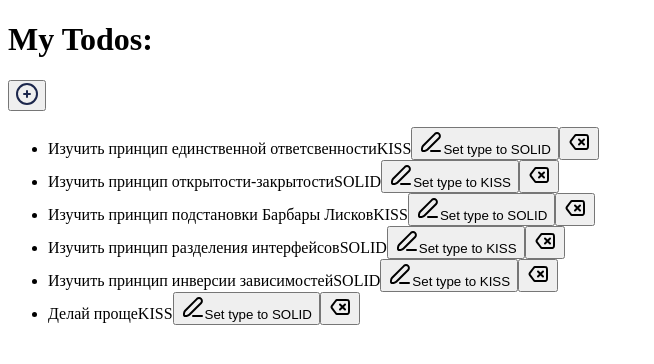
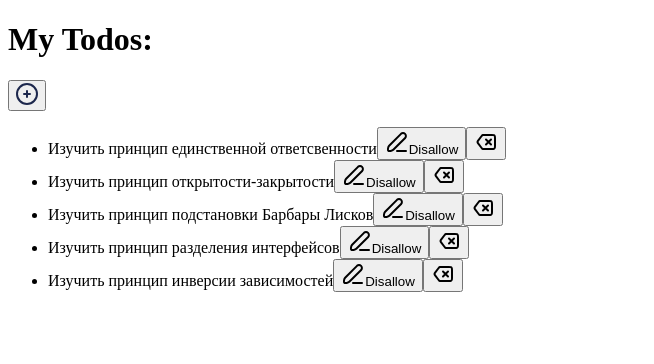
Before and after one commit to koshelnikov/otus-reactjs-solid-mvc, a React app: page / in a window 1280 px wide. Shown: the top 364 px of the page, without its empty margins (0-654 px from the left). Built offline with nearby package versions, Linux system fonts and the light colour scheme; data requests are answered from the project's data file.

Commit message:
update logic

```diff
--- a/db.json
+++ b/db.json
@@ -2,33 +2,28 @@
   "todos": [
     {
       "id": "1",
-      "type": "kiss",
+      "edit": "allow",
       "title": "Изучить принцип единственной ответсвенности"
     },
     {
       "id": "2",
-      "type": "solid",
+      "edit": "allow",
       "title": "Изучить принцип открытости-закрытости"
     },
     {
       "id": "3",
-      "type": "kiss",
+      "edit": "allow",
       "title": "Изучить принцип подстановки Барбары Лисков"
     },
     {
       "id": "4",
-      "type": "solid",
+      "edit": "allow",
       "title": "Изучить принцип разделения интерфейсов"
     },
     {
       "id": "5",
-      "type": "solid",
+      "edit": "allow",
       "title": "Изучить принцип инверсии зависимостей"
-    },
-    {
-      "id": "6",
-      "type": "kiss",
-      "title": "Делай проще"
     }
   ]
 }
--- a/src/components/TodoList.tsx
+++ b/src/components/TodoList.tsx
@@ -14,7 +14,7 @@ export const TodoList = () => {
             <h1>My Todos:</h1>
             <button onClick={() => {
                 axios.post(`http://localhost:3000/todos/`, {
-                    type: 'solid',
+                    edit: 'allow',
                     title: "New Todo Item"
                 })
                     .then(() => {
@@ -31,11 +31,10 @@ export const TodoList = () => {
                 {todos.map(todo => (
                     <li key={todo.id}>
                         <span>{todo.title}</span>
-                        {todo.type === 'solid' && (
+                        {todo.edit === 'allow' && (
                             <>
-                                <span>SOLID</span>
                                 <button onClick={() => {
-                                    axios.patch(`http://localhost:3000/todos/${todo.id}`, {type: 'kiss'})
+                                    axios.patch(`http://localhost:3000/todos/${todo.id}`, {edit: 'disallow'})
                                         .then(() => {
                                             axios.get('http://localhost:3000/todos')
                                                 .then(({data}) => setTodos(data));
@@ -45,29 +44,7 @@ export const TodoList = () => {
                                         <path d="M20.1497 7.93997L8.27971 19.81C7.21971 20.88 4.04971 21.3699 3.27971 20.6599C2.50971 19.9499 3.06969 16.78 4.12969 15.71L15.9997 3.84C16.5478 3.31801 17.2783 3.03097 18.0351 3.04019C18.7919 3.04942 19.5151 3.35418 20.0503 3.88938C20.5855 4.42457 20.8903 5.14781 20.8995 5.90463C20.9088 6.66146 20.6217 7.39189 20.0997 7.93997H20.1497Z" stroke="black" stroke-width="2" stroke-linecap="round" stroke-linejoin="round"/>
                                         <path d="M21 21H12" stroke="black" stroke-width="2" stroke-linecap="round" stroke-linejoin="round"/>
                                     </svg>
-                                    <span>Set type to KISS</span></button>
-                            </>
-                        )}
-
-                        {todo.type === 'kiss' && (
-                            <>
-                                <span>KISS</span>
-                                <button onClick={() => {
-                                    axios.patch(`http://localhost:3000/todos/${todo.id}`, {type: 'solid'})
-                                        .then(() => {
-                                            axios.get('http://localhost:3000/todos')
-                                                .then(({data}) => setTodos(data));
-                                        });
-
-                                }}>
-                                    <svg width="24" height="24" viewBox="0 0 24 24" fill="none" xmlns="http://www.w3.org/2000/svg">
-                                        <path d="M20.1497 7.93997L8.27971 19.81C7.21971 20.88 4.04971 21.3699 3.27971 20.6599C2.50971 19.9499 3.06969 16.78 4.12969 15.71L15.9997 3.84C16.5478 3.31801 17.2783 3.03097 18.0351 3.04019C18.7919 3.04942 19.5151 3.35418 20.0503 3.88938C20.5855 4.42457 20.8903 5.14781 20.8995 5.90463C20.9088 6.66146 20.6217 7.39189 20.0997 7.93997H20.1497Z" stroke="black" stroke-width="2" stroke-linecap="round" stroke-linejoin="round"/>
-                                        <path d="M21 21H12" stroke="black" stroke-width="2" stroke-linecap="round" stroke-linejoin="round"/>
-                                    </svg>
-
-
-                                    <span>Set type to SOLID</span>
-                                </button>
+                                    <span>Disallow</span></button>
                             </>
                         )}
 
```
